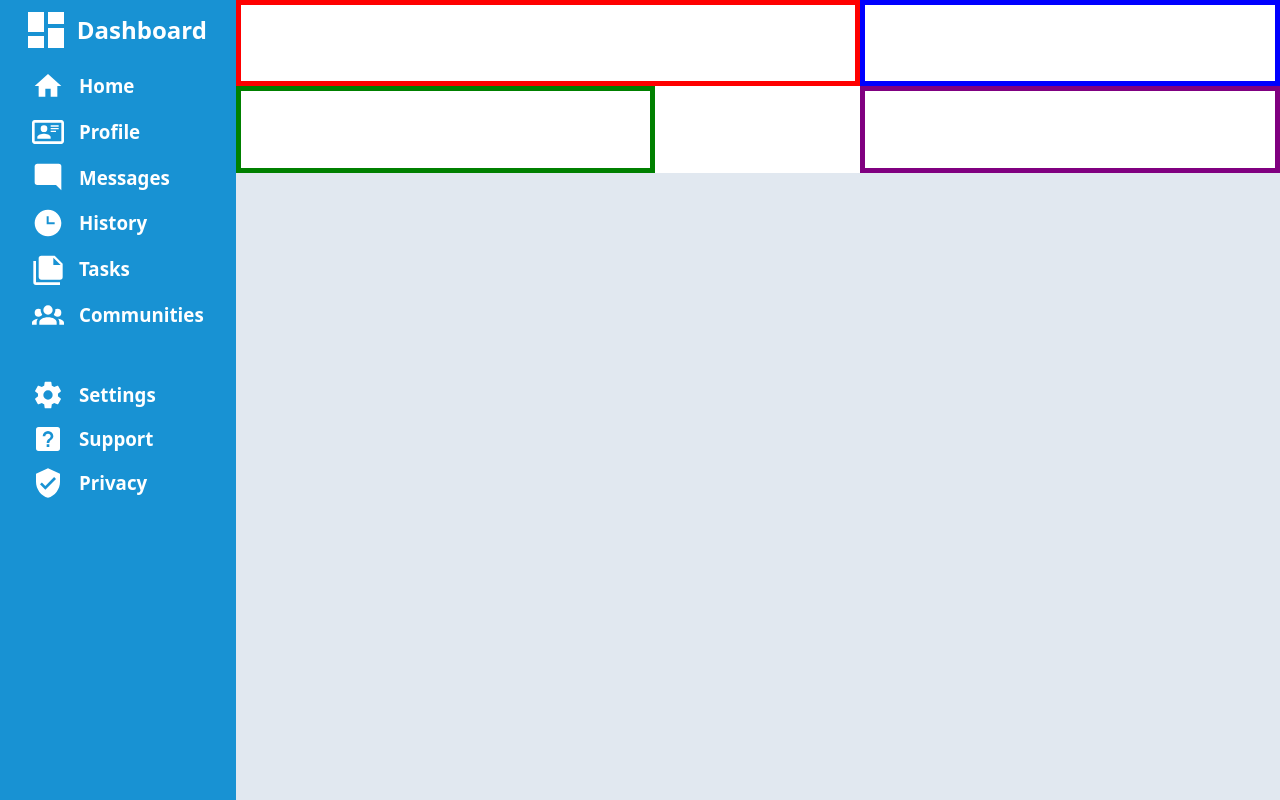
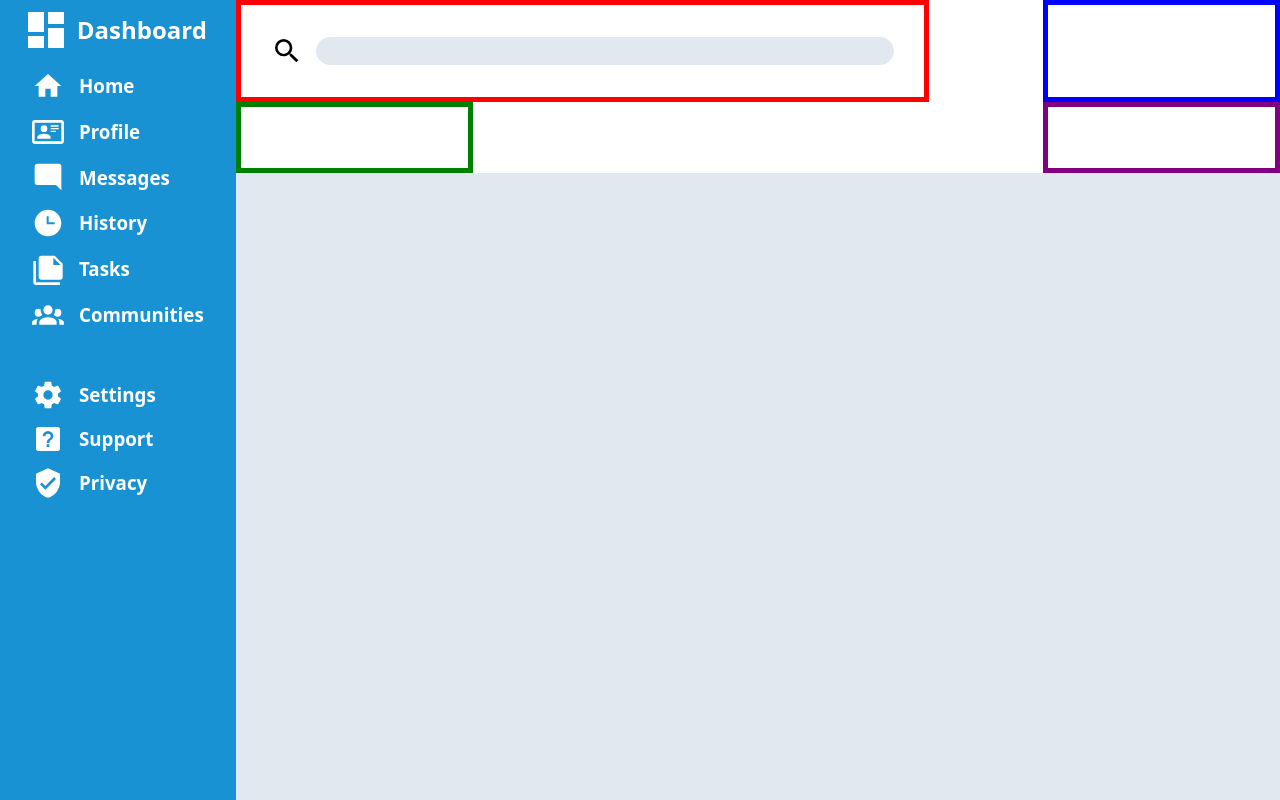
Before and after one commit to mrmiffmiff/odin-admin-dashboard, a website: page index.html in a window 1280 px wide. Drawn offline with nearby package versions, Linux system fonts and the light colour scheme.

Commit message:
search area looking pretty good

```diff
--- a/index.html
+++ b/index.html
@@ -12,7 +12,12 @@
 <body>
     <div class="container">
         <div class="header">
-            <div class="search"></div>
+            <div class="search">
+                <form action="#" id="searchForm" method="post">
+                    <input type="image" src="./assets/icons/magnify.svg" alt="Search Icon" id="searchIcon" />
+                    <input type="search" class="searchBar" id="searchBar" name="searchBar" />
+                </form>
+            </div>
             <div class="profile"></div>
             <div class="welcome"></div>
             <div class="buttons"></div>
--- a/style.css
+++ b/style.css
@@ -12,13 +12,33 @@
     background-color: white;
     box-shadow: grey 0 10px 5px;
     display: grid;
-    grid-template-areas: "search search search profile profile"
-        "welcome welcome . button button";
+    grid-template-areas: "search search search . profile profile"
+        "welcome welcome . . button button";
 }
 
 .search {
     border: solid red 5px;
     grid-area: search;
+    display: grid;
+    align-items: center;
+}
+
+#searchForm {
+    display: grid;
+    grid-template-columns: 45px 1fr;
+    align-items: center;
+    padding: 0 30px;
+}
+
+#searchIcon {
+    height: 2em;
+}
+
+.searchBar {
+    background-color: #e1e8f0;
+    border: 1px solid #e1e8f0;
+    border-radius: 15px;
+    line-height: 1.5em;
 }
 
 .profile {
```
Also changed, not shown: assets/icons/account-circle.svg (added), assets/icons/magnify.svg (added).
